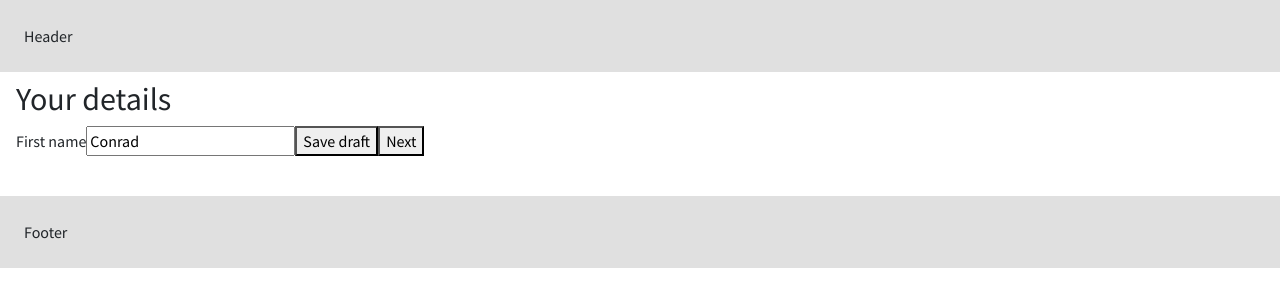
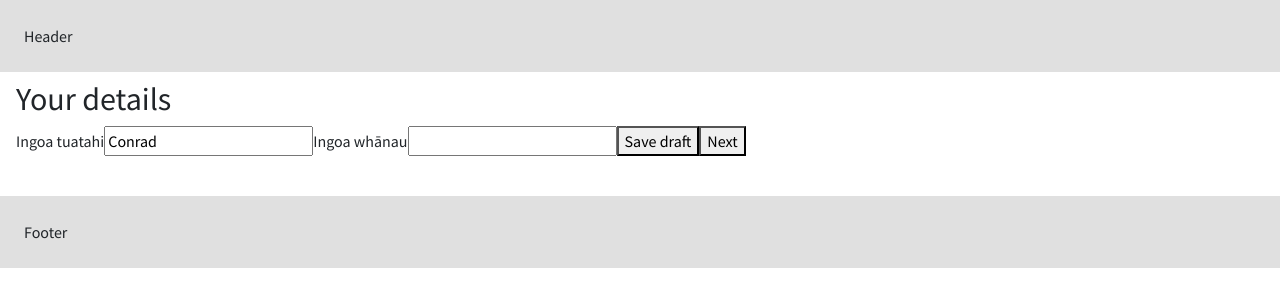
Before and after one commit to ServiceInnovationLab/paid-parental-leave, a Next.js app: page /your-details in a window 1280 px wide. Shown: the top 306 px of the page. Built offline with nearby package versions, Linux system fonts and the light colour scheme.

Commit message:
Begin bi-lingual UI

```diff
--- a/components/PageTemplate.js
+++ b/components/PageTemplate.js
@@ -4,6 +4,27 @@ import "bootstrap-css-only/css/bootstrap.min.css";
 import "../assets/scss/mdb.scss";
 import Header from "./Header";
 import Footer from "./Footer";
+import i18n from "i18next";
+import { useTranslation, initReactI18next } from "react-i18next";
+
+i18n
+  .use(initReactI18next) // passes i18n down to react-i18next
+  .init({
+    resources: {
+      en: {
+        translation: {
+            "First name": "Ingoa tuatahi",
+            "Last name": "Ingoa whānau",
+        }
+      }
+    },
+    lng: "en",
+    fallbackLng: "en",
+
+    interpolation: {
+      escapeValue: false
+    }
+  });
 
 export default ({ children }) => {
   return (
--- a/package.json
+++ b/package.json
@@ -24,6 +24,7 @@
     "@zeit/next-sass": "^1.0.1",
     "express": "^4.17.1",
     "formik": "^2.1.4",
+    "i18next": "^19.3.2",
     "mdbreact": "^4.25.3",
     "next": "^9.2.2",
     "next-compose-plugins": "^2.2.0",
@@ -32,6 +33,7 @@
     "node-sass": "^4.13.1",
     "react": "^16.13.0",
     "react-dom": "^16.13.0",
+    "react-i18next": "^11.3.3",
     "yup": "^0.28.3"
   },
   "devDependencies": {
--- a/pages/your-details.js
+++ b/pages/your-details.js
@@ -2,13 +2,14 @@ import React, { useState } from "react";
 import PageTemplate from "../components/PageTemplate";
 import { Formik, Field } from "formik";
 import * as Yup from "yup";
+import { useTranslation } from "react-i18next";
 
 const ValidationSchema = Yup.object().shape({
-  firstName: Yup.string()
-    .required('Required'),
+  firstName: Yup.string().required("Required")
 });
 
 function YourDetails() {
+  const { t } = useTranslation();
   return (
     <PageTemplate>
       <h1 className="h2">Your details</h1>
@@ -25,8 +26,12 @@ function YourDetails() {
         {({ handleSubmit, errors }) => (
           <form onSubmit={handleSubmit}>
             <label>
-              First name
+              {t("First name")}
               <Field name="firstName" />
+            </label>
+            <label>
+              {t("Last name")}
+              <Field name="lastName" />
             </label>
             {errors.firstName && <div>{errors.firstName}</div>}
             <button>Save draft</button>
```
Also changed, not shown: 1 other file (tests, documents, lock files or other folders).
